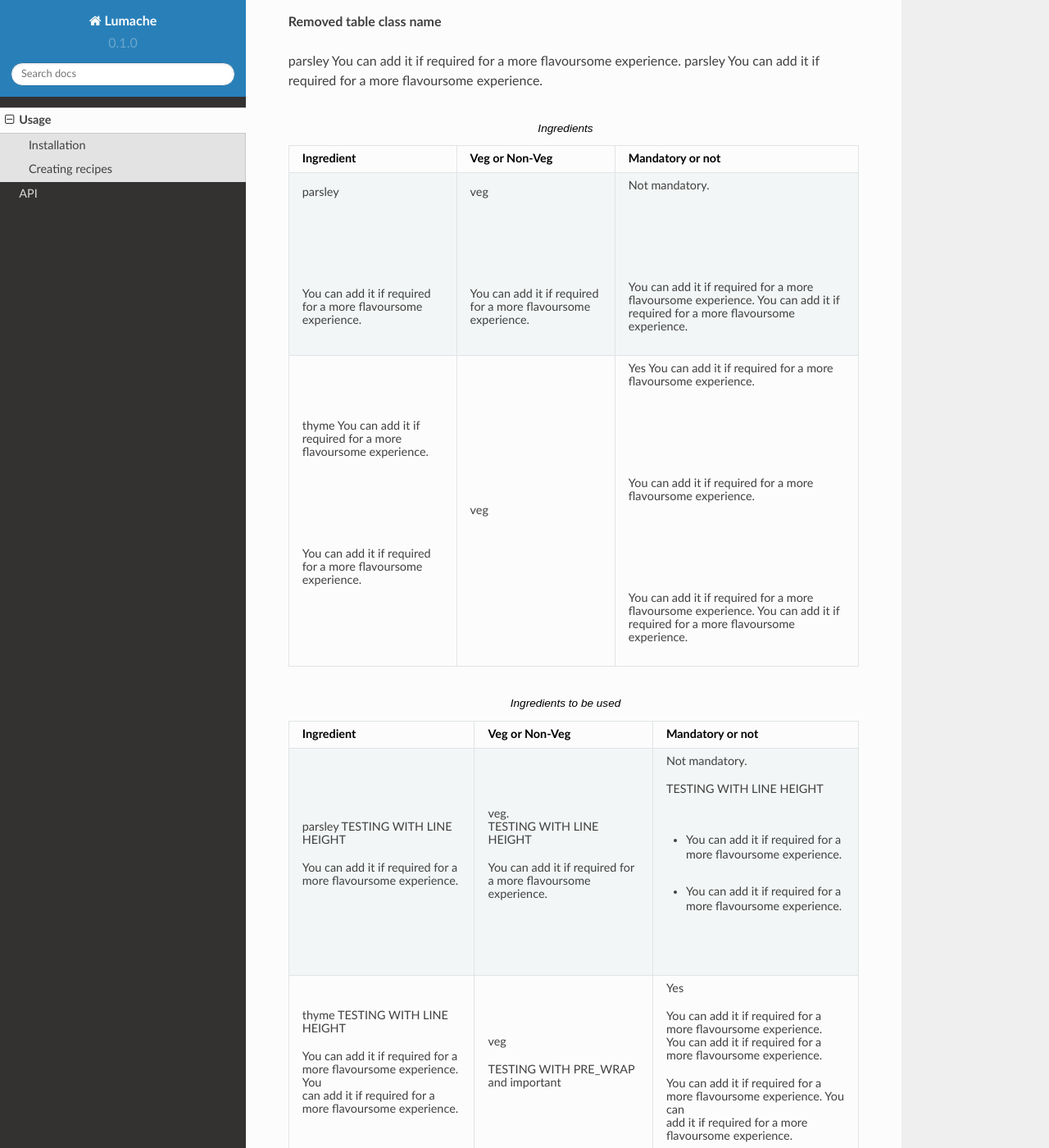
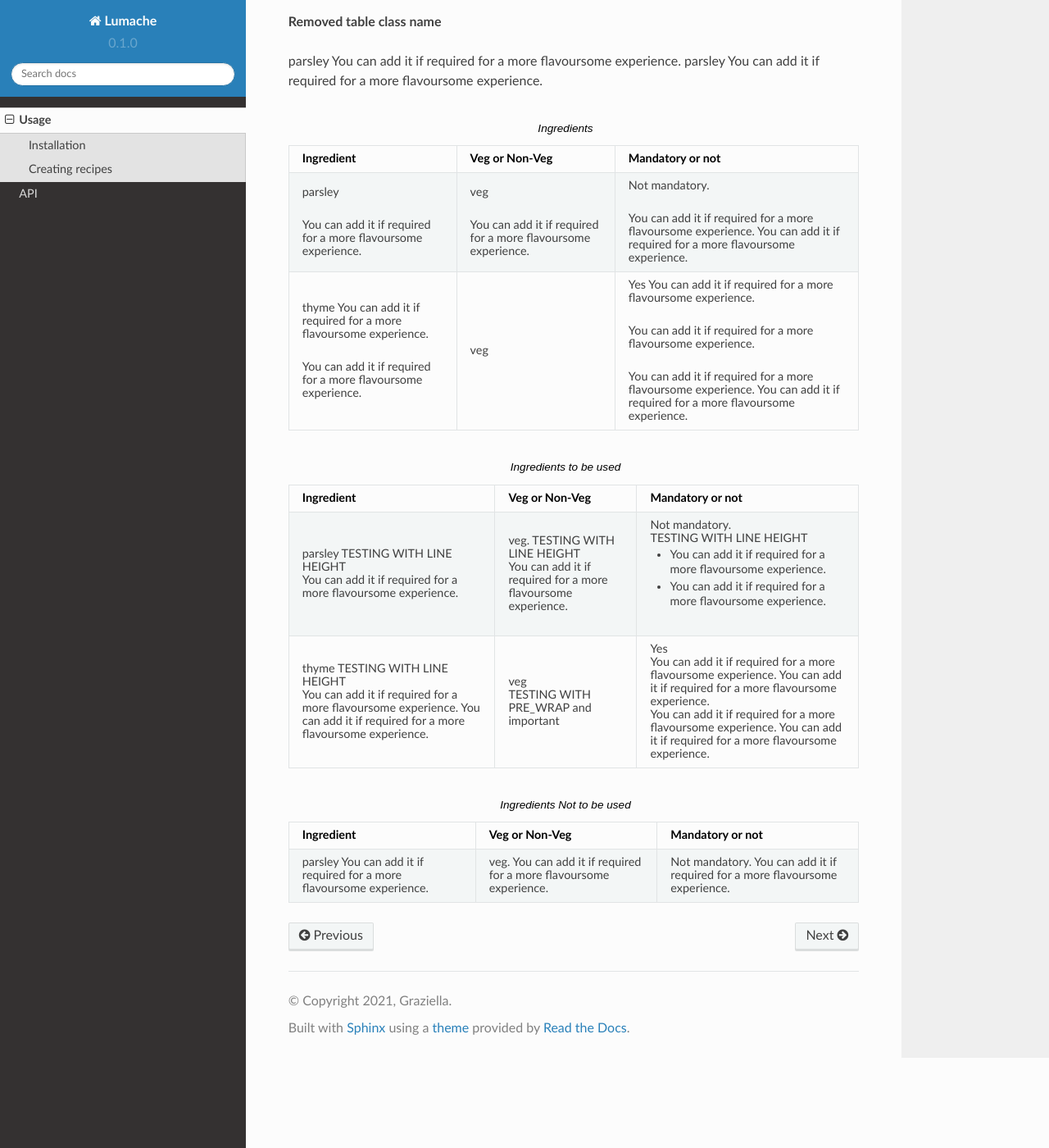
Before and after one commit to PriyankaLiz/pri-rtd4-tutorial, a Sphinx documentation site: the page built from docs/source/usage.rst, in a window 1280 px wide and 1400 px high, scrolled down 1203 px. Shown: the whole window at 82% size. Built offline with Sphinx 7.4.7 and the Read the Docs theme 2.0.0, drawn with Linux system fonts in a browser that asks for light colours.

Commit message:
Change white-space to normal

```diff
--- a/docs/source/.static/custom.css
+++ b/docs/source/.static/custom.css
@@ -1,6 +1,6 @@
 /* Added code to display tables without horizontal scrollbars */
 table.docutils td, table.docutils th {
-    white-space: pre-wrap !important;
+    white-space: normal !important;
 }
 
 /* Adding font size */
@@ -8,6 +8,6 @@ table.docutils td, table.docutils th {
     font-size: inherit !important;
 }
 
-table.docutils div.line-block {
-    margin-bottom: 0;
+.wy-table-responsive table div.line-block {
+    margin-bottom: 0pt;
 }
```
